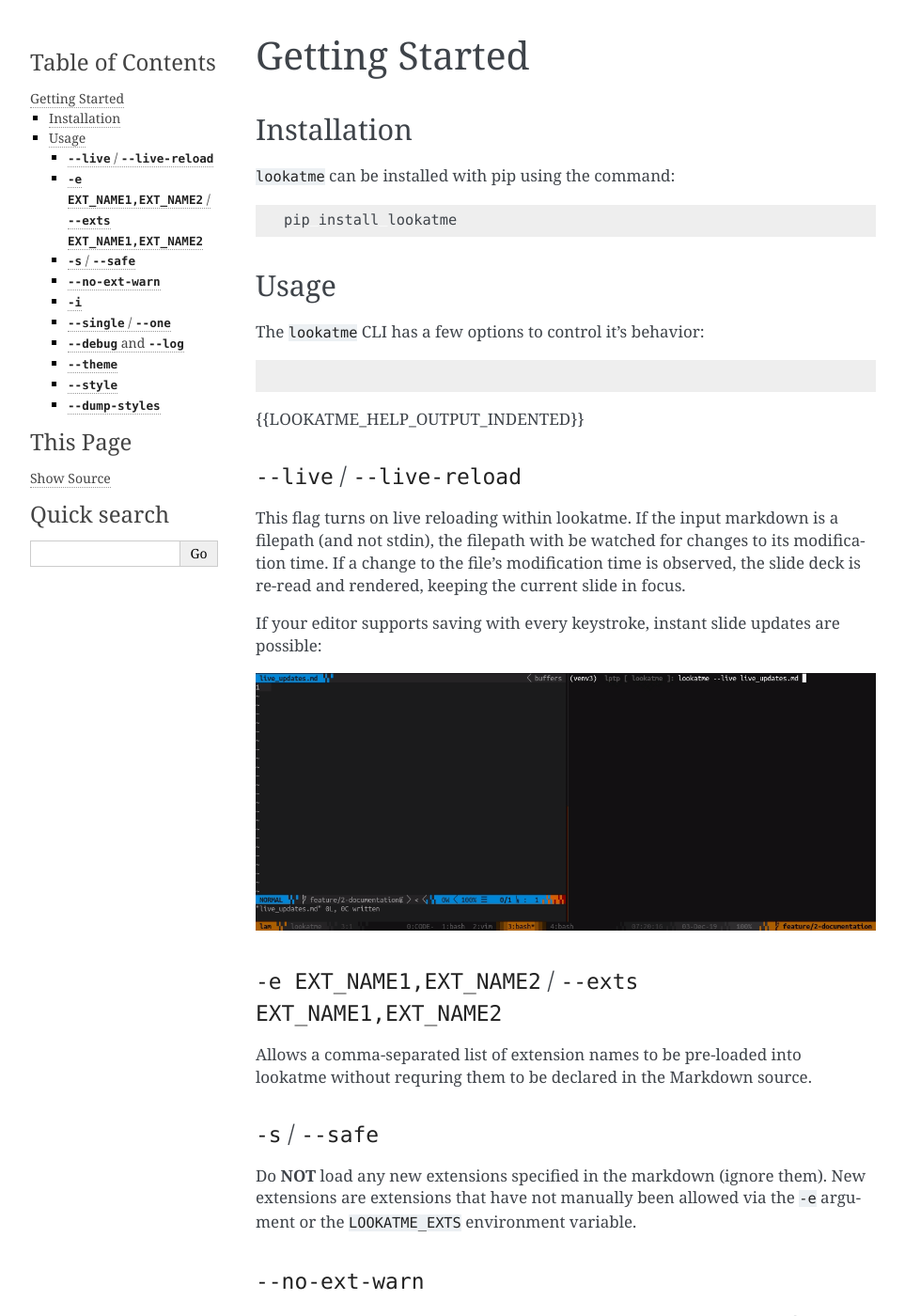
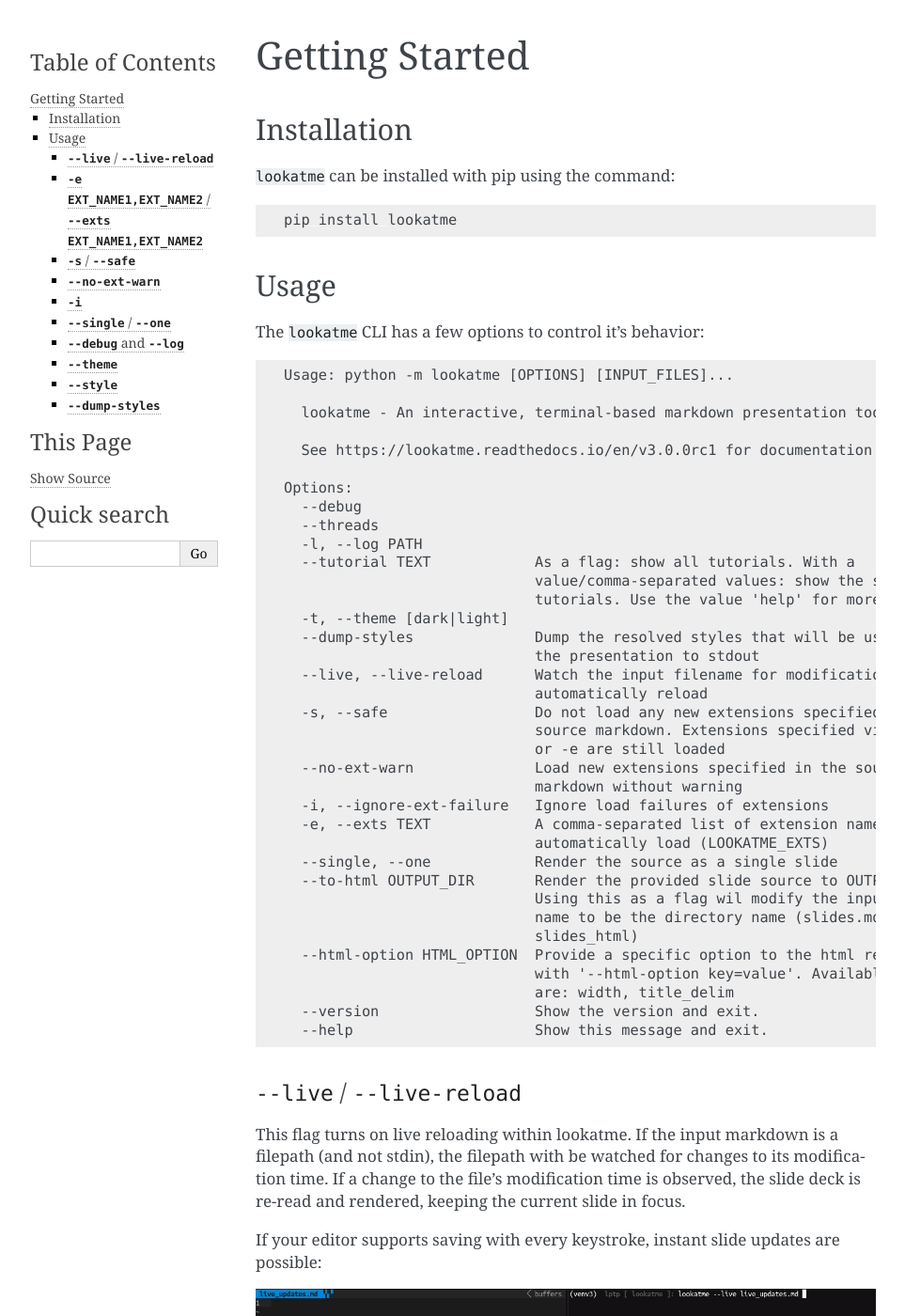
Before and after one commit to d0c-s4vage/lookatme, a Sphinx documentation site: the page built from docs/source/getting_started.rst, in a window 1280 px wide and 1400 px high. Shown: the whole window at 94% size, without its empty margins (148-1111 px from the left). Built offline with Sphinx 7.4.7, drawn with Linux system fonts in a browser that asks for light colours; pages that are not in the unit, such as notebooks, are missing from menus; the version number could not be read and is left out; the version number is read from the project's files by our own code.

Commit message:
Commit for v3.0.0rc1

```diff
--- a/docs/source/conf.py
+++ b/docs/source/conf.py
@@ -47,7 +47,7 @@
 
 
 # The full version, including alpha/beta/rc tags
-release = os.environ.get("READTHEDOCS_VERSION", '{{VERSION}}')
+release = os.environ.get("READTHEDOCS_VERSION", '3.0.0rc1')
 
 
 # -- General configuration ---------------------------------------------------
--- a/docs/source/getting_started.rst
+++ b/docs/source/getting_started.rst
@@ -20,7 +20,42 @@
 
 .. code-block:: text
 
-{{LOOKATME_HELP_OUTPUT_INDENTED}}
+    Usage: python -m lookatme [OPTIONS] [INPUT_FILES]...
+
+      lookatme - An interactive, terminal-based markdown presentation tool.
+
+      See https://lookatme.readthedocs.io/en/v3.0.0rc1 for documentation
+
+    Options:
+      --debug
+      --threads
+      -l, --log PATH
+      --tutorial TEXT            As a flag: show all tutorials. With a
+                                 value/comma-separated values: show the specific
+                                 tutorials. Use the value 'help' for more help
+      -t, --theme [dark|light]
+      --dump-styles              Dump the resolved styles that will be used with
+                                 the presentation to stdout
+      --live, --live-reload      Watch the input filename for modifications and
+                                 automatically reload
+      -s, --safe                 Do not load any new extensions specified in the
+                                 source markdown. Extensions specified via env var
+                                 or -e are still loaded
+      --no-ext-warn              Load new extensions specified in the source
+                                 markdown without warning
+      -i, --ignore-ext-failure   Ignore load failures of extensions
+      -e, --exts TEXT            A comma-separated list of extension names to
+                                 automatically load (LOOKATME_EXTS)
+      --single, --one            Render the source as a single slide
+      --to-html OUTPUT_DIR       Render the provided slide source to OUTPUT_DIR.
+                                 Using this as a flag wil modify the input file
+                                 name to be the directory name (slides.md ->
+                                 slides_html)
+      --html-option HTML_OPTION  Provide a specific option to the html rendered
+                                 with '--html-option key=value'. Available options
+                                 are: width, title_delim
+      --version                  Show the version and exit.
+      --help                     Show this message and exit.
 
 ``--live`` / ``--live-reload``
 ^^^^^^^^^^^^^^^^^^^^^^^^^^^^^^
--- a/lookatme/__init__.py
+++ b/lookatme/__init__.py
@@ -1 +1 @@
-VERSION = __version__ = "{{VERSION}}"
+VERSION = __version__ = "3.0.0rc1"
--- a/setup.py
+++ b/setup.py
@@ -19,7 +19,7 @@
 
 setup(
     name="lookatme",
-    version="{{VERSION}}",
+    version="3.0.0rc1",
     description="An interactive, command-line presentation tool",
     author="James Johnson",
     author_email="d0c.s4vage@gmail.com",
```
Also changed, not shown: README.md (+1 -1 lines), 2 other files.
